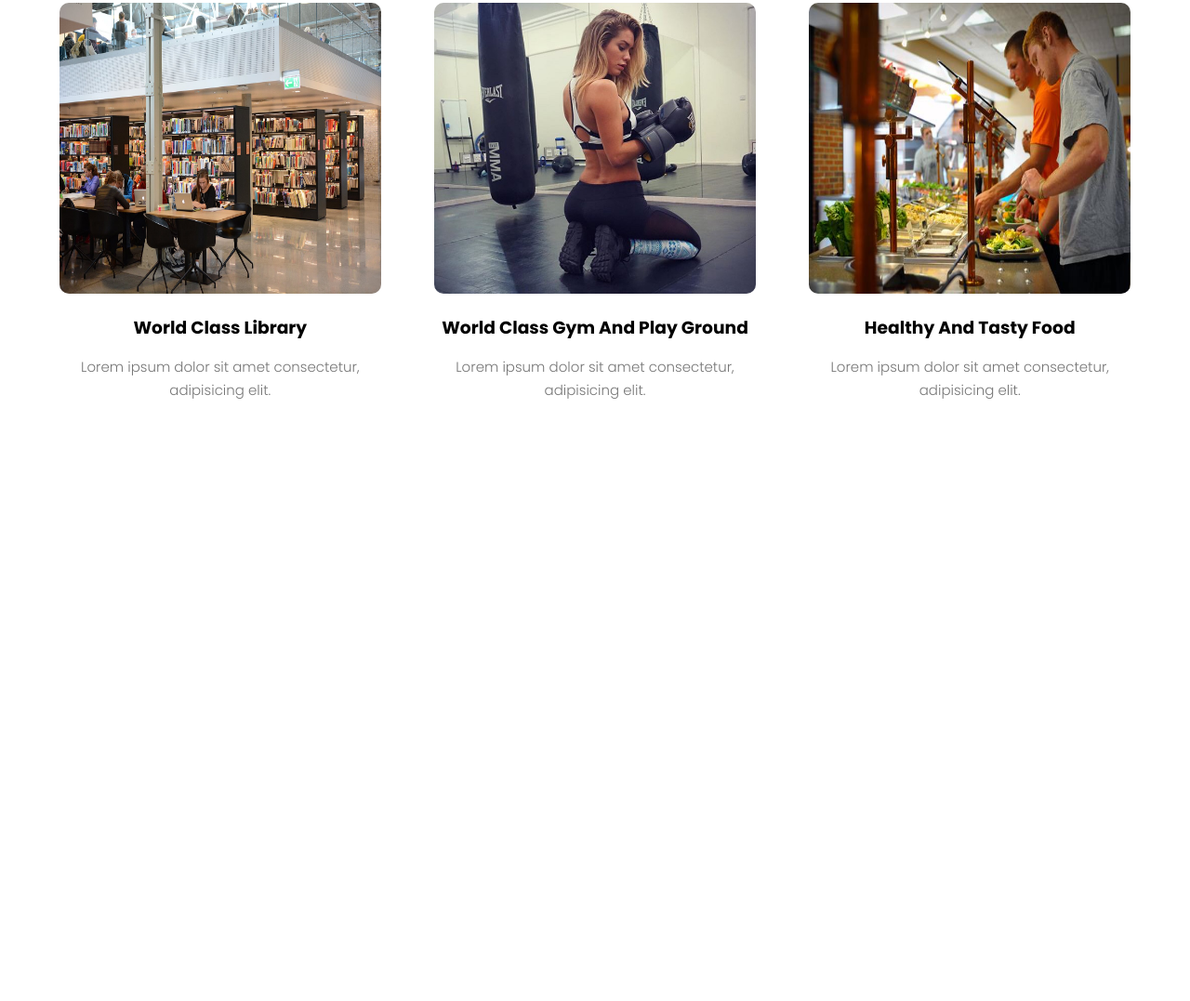
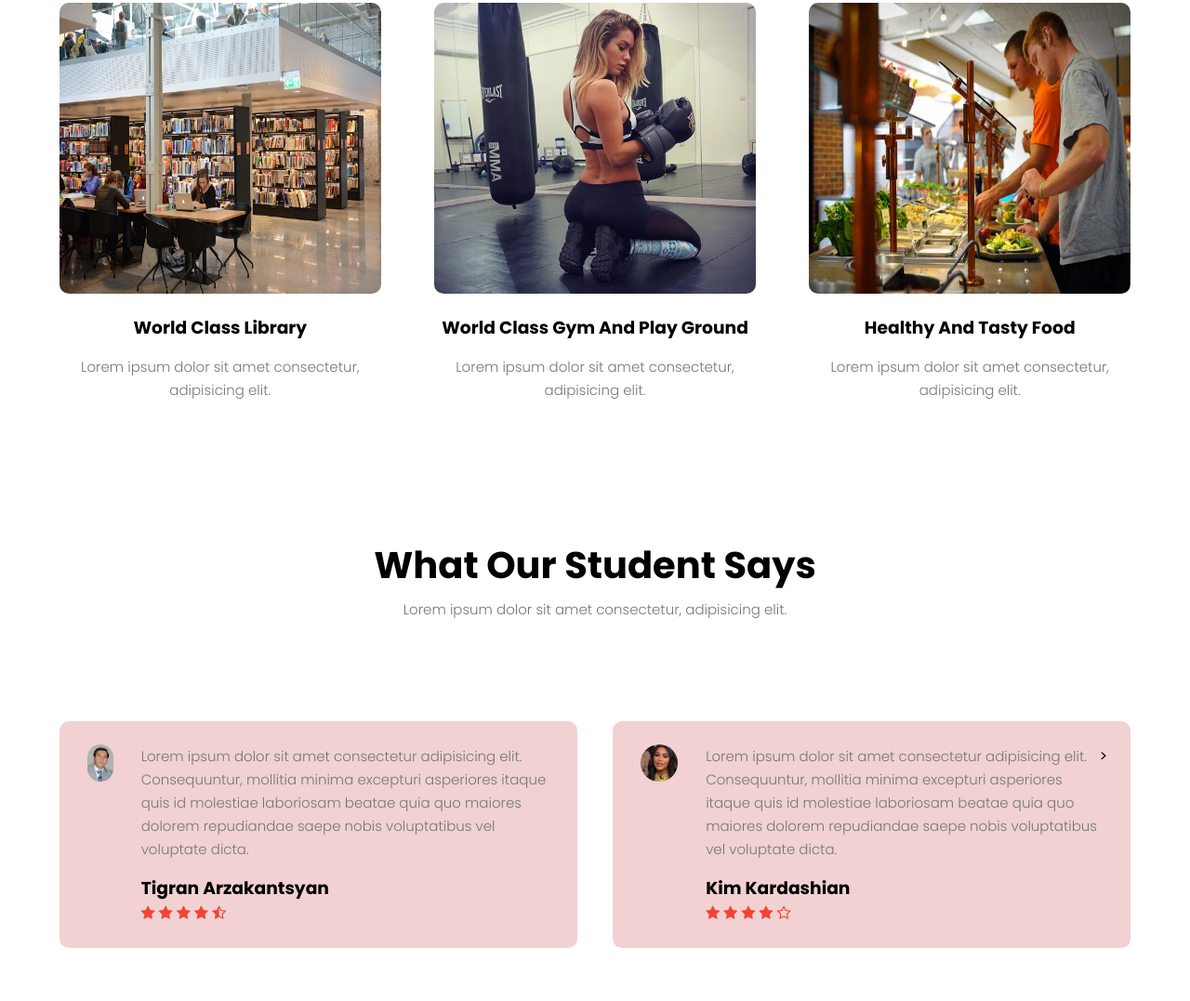
Before and after one commit to SargisPashayan/UniverWebsite, a plain HTML site: page index.html in a window 1280 px wide. Shown: the part 1589-2666 px from the top of the page at 93% size. Before the commit the page ends 2097 px from the top, so only its background shows below. Drawn offline with Linux system fonts and the light colour scheme.

Commit message:
feat: section of testiomonials

```diff
--- a/index.html
+++ b/index.html
@@ -69,19 +69,61 @@
 
         <div class="row">
             <div class="facilities-col">
-                <img src="images/lib.jpg" >
+                <img src="images/lib.jpg">
                 <h3>World Class Library</h3>
                 <p>Lorem ipsum dolor sit amet consectetur, adipisicing elit.</p>
             </div>
             <div class="facilities-col">
-                <img src="images/gym.jpg" >
+                <img src="images/gym.jpg">
                 <h3>World Class Gym And Play Ground</h3>
                 <p>Lorem ipsum dolor sit amet consectetur, adipisicing elit.</p>
             </div>
             <div class="facilities-col">
-                <img src="images/food.jpg" >
+                <img src="images/food.jpg">
                 <h3>Healthy And Tasty Food</h3>
                 <p>Lorem ipsum dolor sit amet consectetur, adipisicing elit.</p>
+            </div>
+        </div>
+    </section>
+
+    <!----- Testimonials ----->
+
+    <section class="testimonials">
+        <h1>What Our Student Says</h1>
+        <p>Lorem ipsum dolor sit amet consectetur, adipisicing elit.</p>
+
+        <div class="row">
+            <div class="testimonial-col">
+                <img src="images/student1.jpg">
+                <div>
+                    <p>Lorem ipsum dolor sit amet consectetur adipisicing elit.
+                        Consequuntur, mollitia minima excepturi asperiores itaque quis id
+                        molestiae laboriosam beatae quia quo maiores dolorem repudiandae saepe
+                        nobis voluptatibus vel voluptate dicta.
+                    </p>
+                    <h3>Tigran Arzakantsyan</h3>
+                    <i class="fa fa-star"></i>
+                    <i class="fa fa-star"></i>
+                    <i class="fa fa-star"></i>
+                    <i class="fa fa-star"></i>
+                    <i class="fa fa-star-half-o"></i>
+                </div>
+            </div>
+            <div class="testimonial-col">
+                <img src="images/student2.jpg">
+                <div>
+                    <p>Lorem ipsum dolor sit amet consectetur adipisicing elit.
+                        Consequuntur, mollitia minima excepturi asperiores itaque quis id
+                        molestiae laboriosam beatae quia quo maiores dolorem repudiandae saepe
+                        nobis voluptatibus vel voluptate dicta.
+                    </p>
+                    <h3>Kim Kardashian</h3>
+                    <i class="fa fa-star"></i>
+                    <i class="fa fa-star"></i>
+                    <i class="fa fa-star"></i>
+                    <i class="fa fa-star"></i>
+                    <i class="fa fa-star-o"></i>
+                </div>>
             </div>
         </div>
     </section>
--- a/style.css
+++ b/style.css
@@ -213,3 +213,50 @@ p{
     margin-top: 15px;
     margin-bottom: 15px;
 }
+
+/*----- Testimonials -----*/
+
+.testimonials{
+    width: 90%;
+    margin: auto;
+    text-align: center;
+    padding-top: 70px;
+}
+
+.testimonial-col{
+    flex-basis: 44%;
+    border-radius: 10px;
+    margin-bottom: 5%;
+    text-align: left;
+    background: #f1d1d1;
+    padding: 25px;
+    cursor: pointer;
+    display: flex;
+}
+
+.testimonial-col img{
+    height: 40px;
+    margin-left: 5px;
+    margin-right: 30px;
+    border-radius: 50px;
+}
+
+.testimonial-col p{
+    padding: 0;
+}
+
+.testimonial-col h3{
+    margin-top: 15px;
+    text-align: left;
+}
+
+.testimonial-col .fa{
+    color: #f44336;
+}
+
+@media(max-width: 700px){
+    .testimonial-col img{
+        margin-left: 0px;
+        margin-right: 15px;
+    }
+}
```
Also changed, not shown: images/student1.jpg (added), images/student2.jpg (added).
